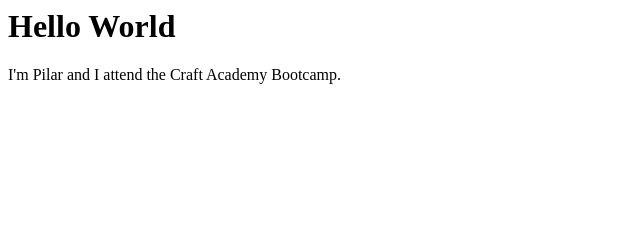
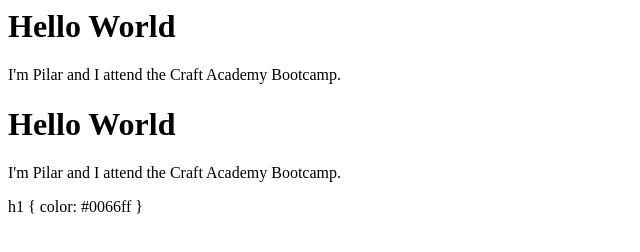
Before and after one commit to PW325555/pw325555.github.io, a plain HTML site: page index.html in a window 1280 px wide. Shown: the whole page, without its empty margins (0-640 px from the left). Drawn offline with Linux system fonts and the light colour scheme.

Commit message:
myfirstwebsite

```diff
--- a/index.html
+++ b/index.html
@@ -1,2 +1,22 @@
 <h1>Hello World</h1>
 <p>I'm Pilar and I attend the Craft Academy Bootcamp.</p>
+<html>
+<head>
+    <meta http-equiv="Content-Type"
+</head>
+</html>
+<html>
+    <head>
+        <meta http-equi="Content-Type" content="text/html; charset=UTF-8" />
+    <title>My First Website</title>
+    </head>
+<body>
+    <h1>Hello World</h1>
+    <p>I'm Pilar and I attend the Craft Academy Bootcamp.</p>
+</body>
+
+</html>
+<link rel="stylesheet" href="style.css">
+h1 {
+    color: #0066ff
+}
```
